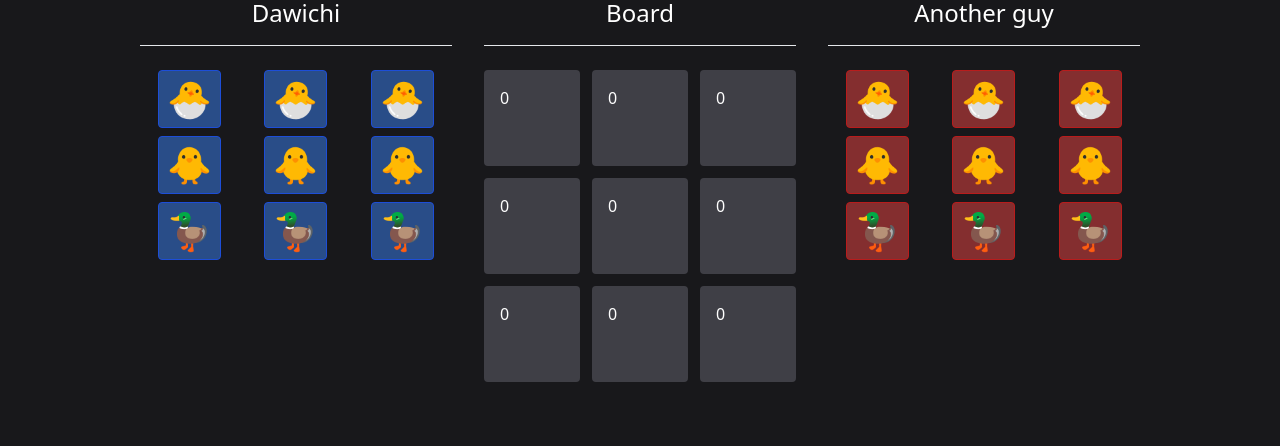
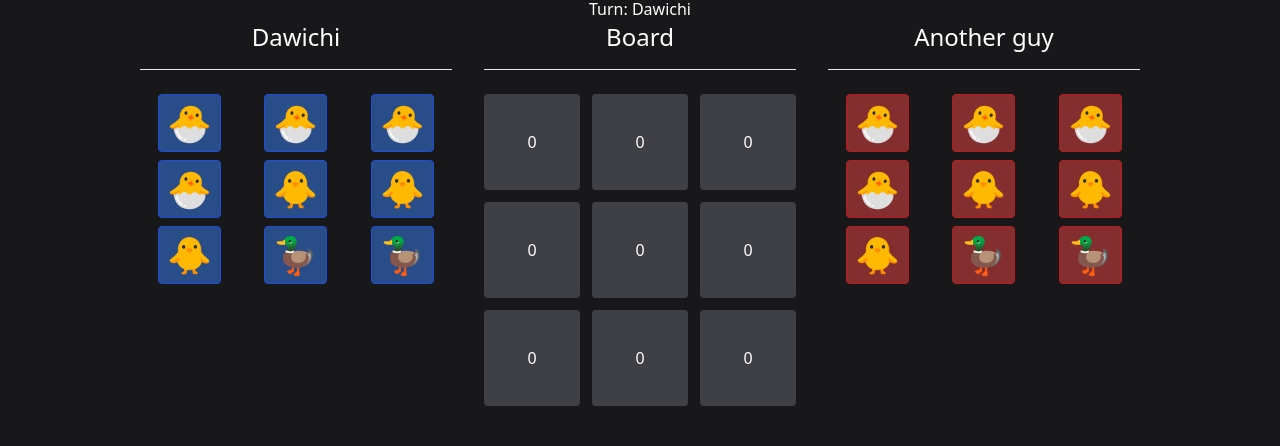
Before and after one commit to alexxwe/duckgames, a SvelteKit app: page /tictactoe in a window 1280 px wide. Shown: the part 256-702 px from the top of the page. Built offline with nearby package versions, Linux system fonts and the light colour scheme.

Commit message:
use svelte store

```diff
--- a/src/routes/tictactoe/+page.svelte
+++ b/src/routes/tictactoe/+page.svelte
@@ -1,7 +1,7 @@
 <script lang="ts">
     import Box from '$lib/components/Box.svelte'
     import { styles } from '../../styles/globals'
-    import { TicTacToe, type Piece } from './game'
+    import { TicTacToe, type Piece, gameData } from './game'
 
     // Ask for player names
     let gameStep: 0 | 1 = 1
@@ -12,8 +12,6 @@
     // The inner logic is handled by the class
     const game = new TicTacToe()
 
-    $: selectedPiece = game.selectedPiece
-
     function highlightCell(clickedPiece: Piece, selectedPiece: Piece | null) {
         if (selectedPiece !== null && clickedPiece.player !== selectedPiece.player) {
             selectedPiece = null
@@ -23,8 +21,11 @@
     }
 
     function handleClickOnPiece(piece: Piece) {
-        selectedPiece = piece
         game.selectPiece(piece)
+    }
+
+    function handleClickOnBoard(row: number, col: number) {
+        game.movePiece(row, col)
     }
 </script>
 
@@ -32,6 +33,7 @@
     <Box title="Tic Tac Toe">The game you already know BUT this time with matrioshkas!</Box>
     <br />
     <br />
+    {$gameData.selectedPiece}
 
     {#if gameStep === 0}
         <p class="py-8">To start the game, write your names</p>
@@ -67,7 +69,7 @@
                     {#each game.player1 as piece, pieceIdx}
                         <div class="flex justify-center">
                             <button
-                                class="border rounded bg-blue-500/50 p-2 {highlightCell(piece, selectedPiece)}"
+                                class="border rounded bg-blue-500/50 p-2 {highlightCell(piece, $gameData.selectedPiece)}"
                                 on:click={() => handleClickOnPiece(piece)}
                             >
                                 {game.icon(piece)}
@@ -83,7 +85,7 @@
                 <div class="grid grid-cols-3 gap-3">
                     {#each game.board as row, rowIdx}
                         {#each row as cell, cellIdx}
-                            <div class="h-24 w-24 rounded bg-zinc-700 p-4">{cell}</div>
+                            <button on:click={() => handleClickOnBoard(rowIdx, cellIdx)} class="h-24 w-24 rounded bg-zinc-700 p-4">{cell}</button>
                         {/each}
                     {/each}
                 </div>
@@ -96,7 +98,7 @@
                     {#each game.player2 as piece, pieceIdx}
                         <div class="flex justify-center">
                             <button
-                                class="border border-red-700 rounded bg-red-500/50 p-2 {highlightCell(piece, selectedPiece)}"
+                                class="border border-red-700 rounded bg-red-500/50 p-2 {highlightCell(piece, $gameData.selectedPiece)}"
                                 on:click={() => handleClickOnPiece(piece)}
                             >
                                 {game.icon(piece)}
--- a/src/routes/tictactoe/game.ts
+++ b/src/routes/tictactoe/game.ts
@@ -1,53 +1,83 @@
-import { writable } from 'svelte/store'
+/* eslint-disable @typescript-eslint/no-non-null-assertion */
+import { writable, type Writable } from 'svelte/store'
 
 export type Piece = {
     id: number
     player: 1 | 2
-    value: number
 }
 
-const gameData = writable({
+
+// Initial data and type
+const initial_data = {
     isWhiteTurn: true,
-    pieceSelected: null,
-})
-
-export class TicTacToe {
-    isWhiteTurn = true
-    selectedPiece: Piece | null = null
-    player1: Piece[] = Array.from({ length: 9 }, (_, i) => ({ id: i, player: 1, value: Math.floor(i / 3) + 1 }))
-    player2: Piece[] = Array.from({ length: 9 }, (_, i) => ({ id: i, player: 2, value: Math.floor(i / 3) + 1 }))
-    board: Array<Array<0 | Piece>> = [
+    selectedPiece: null as Piece | null,
+    player1: Array.from({ length: 9 }, (_, i) => ({ id: i, player: 1 })) as Piece[],
+    player2: Array.from({ length: 9 }, (_, i) => ({ id: i, player: 2 })) as Piece[],
+    board: [
         [0, 0, 0],
         [0, 0, 0],
         [0, 0, 0],
-    ]
+    ] as Array<Array<0 | Piece>>,
+}
 
-    icon(piece: Piece) {
+
+// The store itself
+export const gameData: Writable<typeof initial_data> = writable(initial_data)
+
+
+// The game class with logic, to make easier the implementations
+export class TicTacToe {
+    isWhiteTurn = initial_data.isWhiteTurn
+    selectedPiece = initial_data.selectedPiece
+    player1 = initial_data.player1
+    player2 = initial_data.player2
+    board = initial_data.board
+
+    icon(piece: Piece): string | null {
         const icons: Record<number, string> = {
             1: '🐣',
             2: '🐥',
             3: '🦆',
         }
-        return icons[piece.value]
+        return icons[this.pieceValue(piece)] ?? null
+    }
+
+    /**
+     * From each [0..8] pieces from each player,
+     * 3 of them have value 1 (small)
+     * 3 of them have value 2 (medium)
+     * 3 of them have value 3 (big)
+     */
+    pieceValue(piece: Piece): number {
+        if (piece.id <= 3) return 1
+        if (piece.id <= 6) return 2
+        return 3
     }
 
     selectPiece(piece: Piece): void {
-        // Check if the piece selected is yours
-        if ((this.isWhiteTurn && piece.player === 2) || (!this.isWhiteTurn && piece.player === 1)) {
+        const is_your_piece = (this.isWhiteTurn && piece.player === 1) || (!this.isWhiteTurn && piece.player === 2)
+        if (!is_your_piece) {
             return alert('Please, select one of YOUR pieces')
         }
 
+        // Update both, class and store
+        this.selectedPiece = piece
+        gameData.update(data => ({ ...data, pieceSelected: piece }))
+
         console.log(piece)
-        this.selectedPiece = piece
     }
 
-    move(x: number, y: number, piece: number) {
-        // if (this.board[x][y]) {
-        //     if (piece > this.board[x][y]) {
-        //         this.board[x][y] = piece
-        //     }
-        // } else {
-        //     this.board[x][y] = piece
-        // }
+    movePiece(y: number, x: number): void {
+        if (!this.selectedPiece) {
+            return alert('Please, select a piece first')
+        }
+
+        if (this.board[y]![x]) {
+            return alert('There is already a piece there')
+        }
+
+        // Update board
+        this.board[y]![x] = this.selectedPiece
+        this.selectedPiece = null
     }
 }
```
